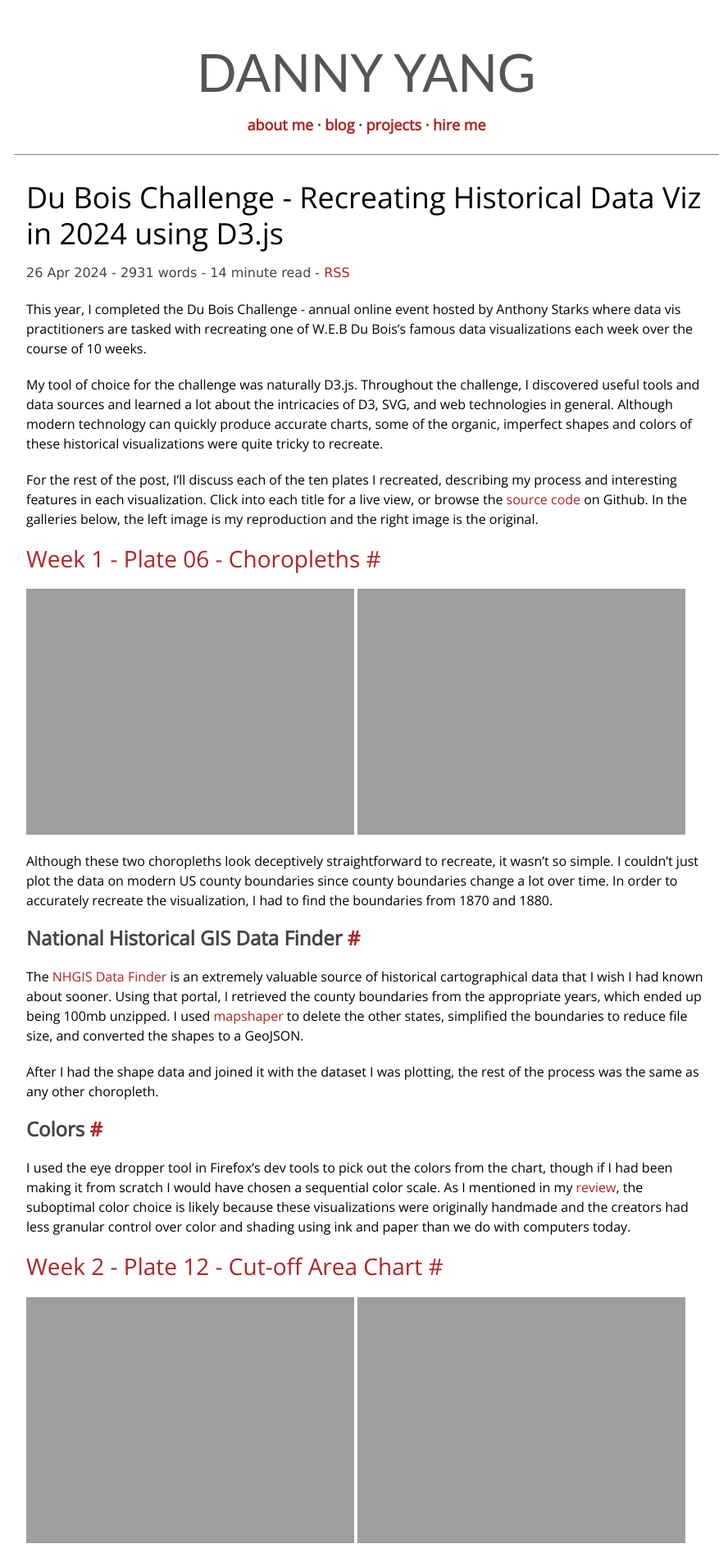
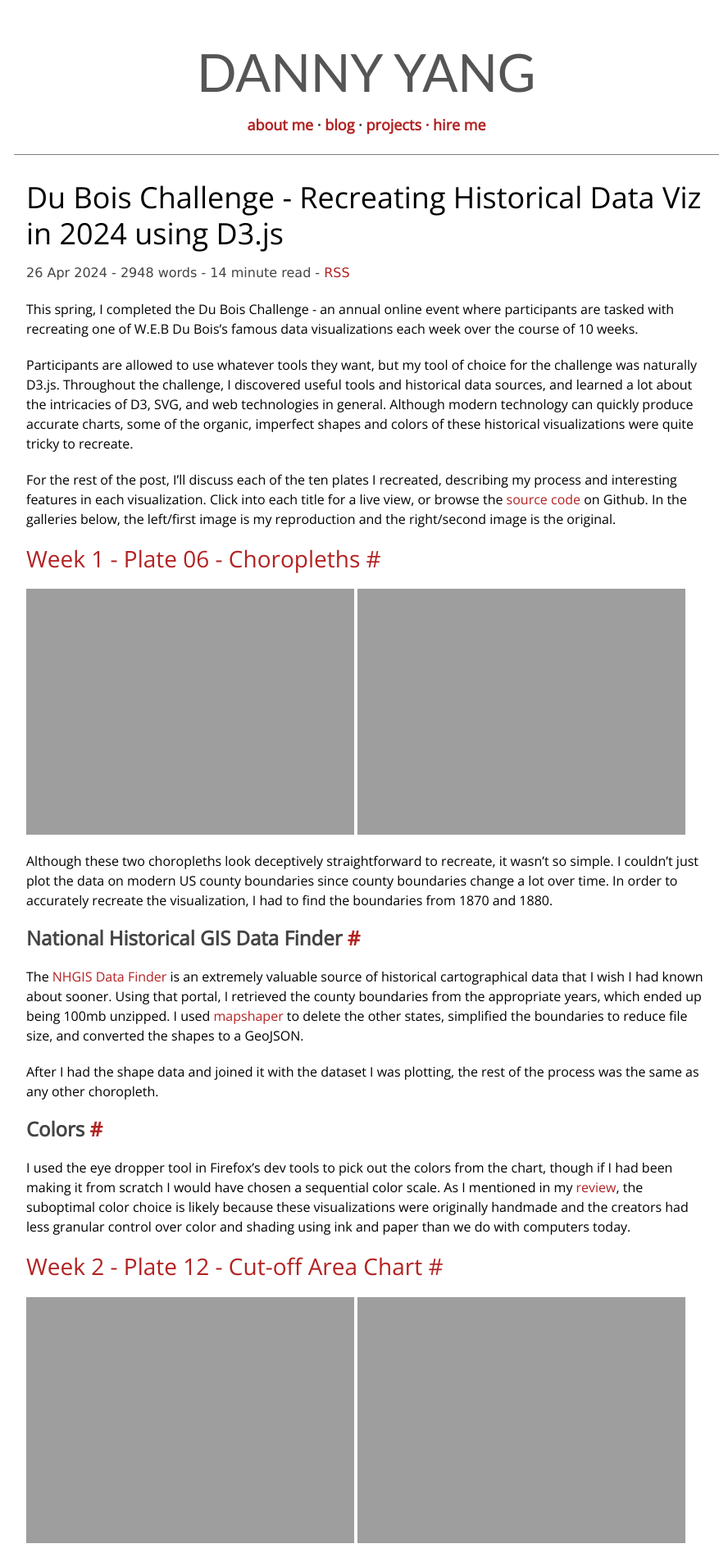
Before and after one commit to yangdanny97/yangdanny97.github.io, a Jekyll site: the page built from _posts/2024-04-27-dubois-challenge.md, in a window 1280 px wide. Shown: the top 1905 px of the page at 82% size, without its empty margins (193-1081 px from the left). Built offline with Jekyll 4.4.1, drawn with Linux system fonts in a browser that asks for light colours; comment, search, counter and statistics services are not loaded.

Commit message:
adjust formatting

```diff
--- a/_posts/2024-04-27-dubois-challenge.md
+++ b/_posts/2024-04-27-dubois-challenge.md
@@ -9,18 +9,24 @@
 
 <style>
     img {
-        height: 100%;
         width: auto;
         max-height: 500px;
         max-width: 50%;
     }
+
+    @media all and (max-width: 600px)
+    {
+        img {
+            max-width: 100% !important;
+        }
+    }
 </style>
 
-This year, I completed the Du Bois Challenge - annual online event hosted by Anthony Starks where data vis practitioners are tasked with recreating one of W.E.B Du Bois's famous data visualizations each week over the course of 10 weeks.
+This spring, I completed the Du Bois Challenge - an annual online event where participants are tasked with recreating one of W.E.B Du Bois's famous data visualizations each week over the course of 10 weeks.
 
-My tool of choice for the challenge was naturally D3.js. Throughout the challenge, I discovered useful tools and data sources and learned a lot about the intricacies of D3, SVG, and web technologies in general. Although modern technology can quickly produce accurate charts, some of the organic, imperfect shapes and colors of these historical visualizations were quite tricky to recreate.
+Participants are allowed to use whatever tools they want, but my tool of choice for the challenge was naturally D3.js. Throughout the challenge, I discovered useful tools and historical data sources, and learned a lot about the intricacies of D3, SVG, and web technologies in general. Although modern technology can quickly produce accurate charts, some of the organic, imperfect shapes and colors of these historical visualizations were quite tricky to recreate.
 
-For the rest of the post, I'll discuss each of the ten plates I recreated, describing my process and interesting features in each visualization. Click into each title for a live view, or browse the [source code](https://github.com/yangdanny97/dubois-challenge-2024-d3js) on Github. In the galleries below, the left image is my reproduction and the right image is the original.
+For the rest of the post, I'll discuss each of the ten plates I recreated, describing my process and interesting features in each visualization. Click into each title for a live view, or browse the [source code](https://github.com/yangdanny97/dubois-challenge-2024-d3js) on Github. In the galleries below, the left/first image is my reproduction and the right/second image is the original.
 
 ## [Week 1 - Plate 06 - Choropleths](https://yangdanny97.github.io/dubois-challenge-2024-d3js/week1-plate06/)
 
```
